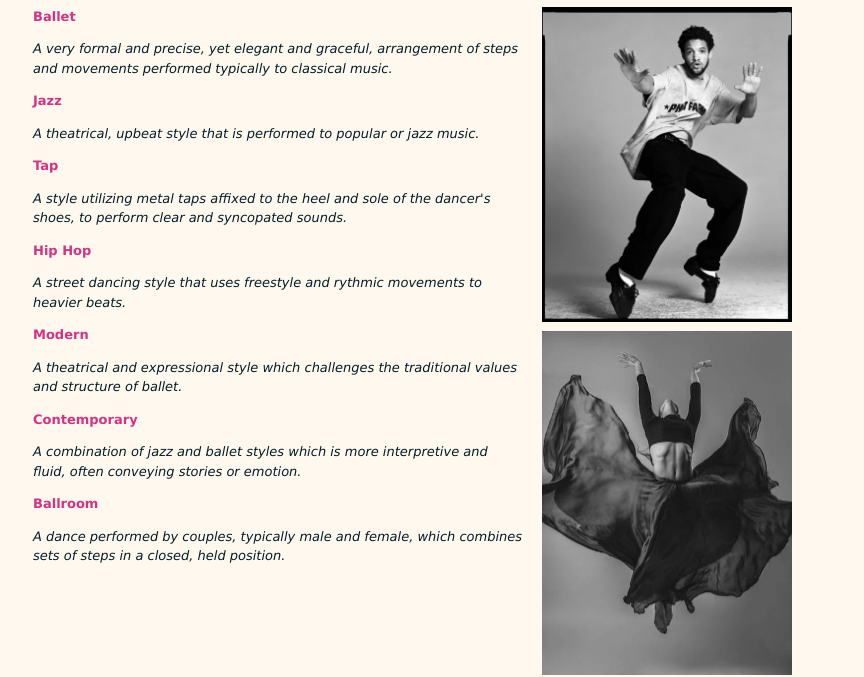
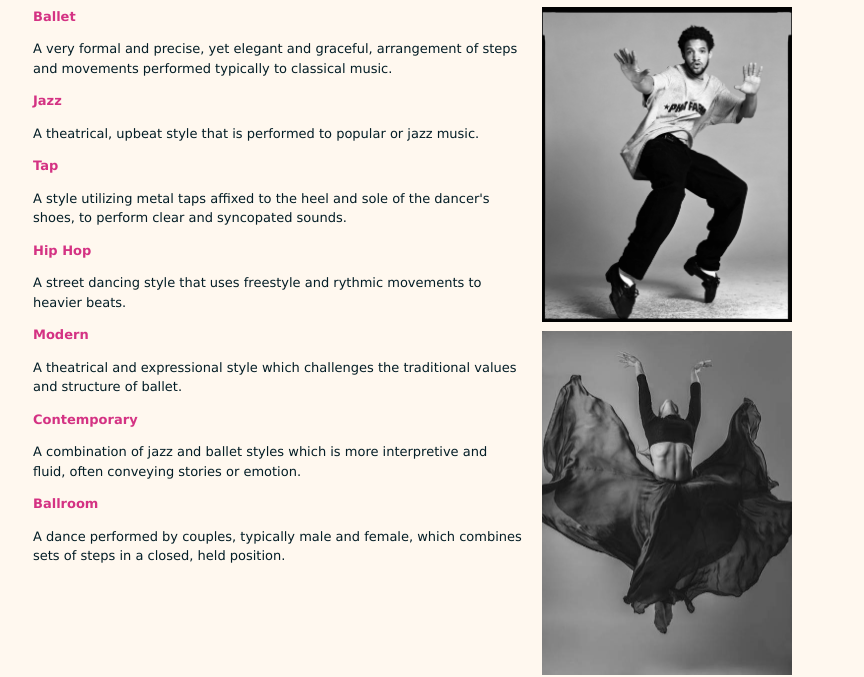
Before and after one commit to evelynswanson/basic-site, a plain HTML site: page styles.html in a window 1280 px wide. Shown: the part 263-940 px from the top of the page, without its empty margins (207-1071 px from the left). Drawn offline with Linux system fonts and the light colour scheme.

Commit message:
un-italicize 2

```diff
--- a/styles.html
+++ b/styles.html
@@ -25,52 +25,38 @@
       <div class="left">
         <h2>Ballet</h2>
         <p>
-          <i>
             A very formal and precise, yet elegant and graceful, arrangement of
-            steps and movements performed typically to classical music.</i
-          >
+            steps and movements performed typically to classical music.
         </p>
         <h2>Jazz</h2>
         <p>
-          <i>
             A theatrical, upbeat style that is performed to popular or jazz
-            music.</i
-          >
+            music.
         </p>
         <h2>Tap</h2>
         <p>
-          <i>
             A style utilizing metal taps affixed to the heel and sole of the
             dancer's shoes, to perform clear and syncopated sounds.
-          </i>
         </p>
         <h2>Hip Hop</h2>
         <p>
-          <i>
             A street dancing style that uses freestyle and rythmic movements to
-            heavier beats.</i
-          >
+            heavier beats.
         </p>
         <h2>Modern</h2>
         <p>
-          <i>
             A theatrical and expressional style which challenges the traditional
             values and structure of ballet.
-          </i>
         </p>
         <h2>Contemporary</h2>
         <p>
-          <i>
             A combination of jazz and ballet styles which is more interpretive
-            and fluid, often conveying stories or emotion.</i
-          >
+            and fluid, often conveying stories or emotion.
         </p>
         <h2>Ballroom</h2>
         <p>
-          <i
-            >A dance performed by couples, typically male and female, which
-            combines sets of steps in a closed, held position.</i
-          >
+            A dance performed by couples, typically male and female, which
+            combines sets of steps in a closed, held position.
         </p>
       </div>
 
```
